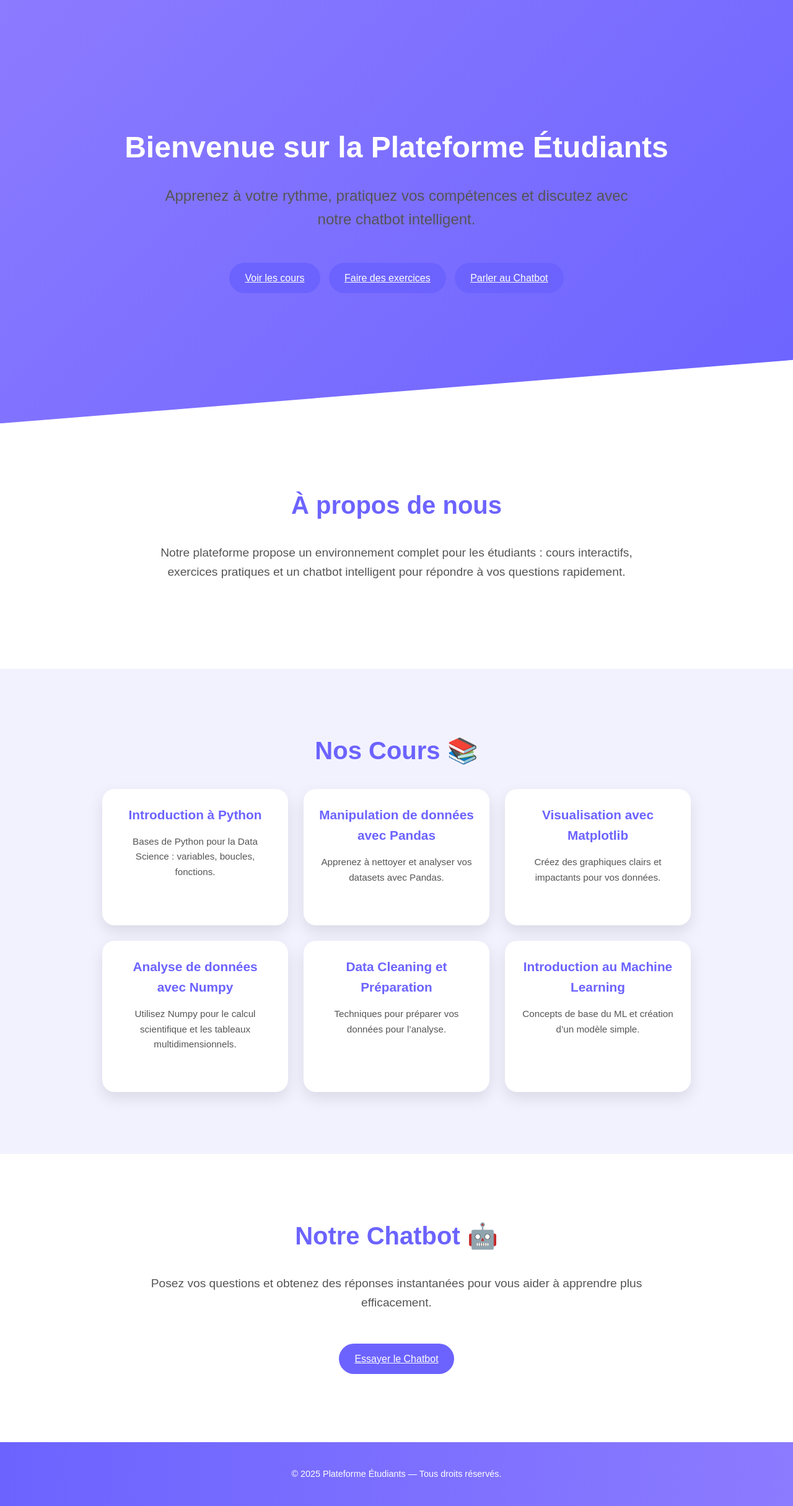
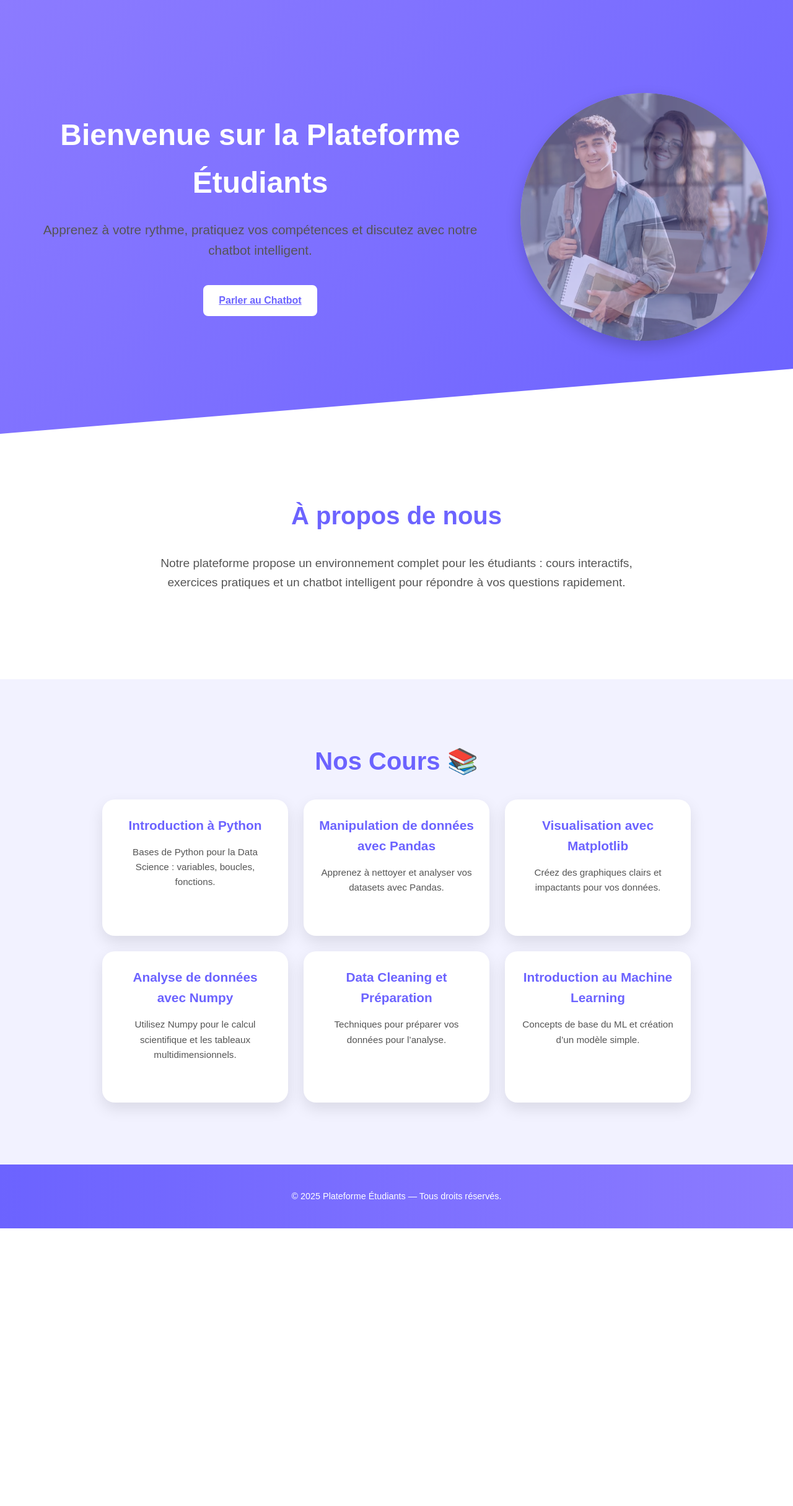
Before and after one commit to Eya200004/ETUDIANTS_WEBSITE, a PHP site: page / in a window 1280 px wide. Shown: the part 86-2516 px from the top of the page at 62% size. After the commit the page ends 2068 px from the top, so only its background shows below. Run offline with PHP 8.4, Linux system fonts and the light colour scheme.

Commit message:
moodif dans la page acceuil

```diff
--- a/includes/header.php
+++ b/includes/header.php
@@ -64,15 +64,104 @@ section p { max-width: 800px; margin: 0 auto 40px auto; font-size: 1.2rem; color
 
 /*HERO */
 .hero {
-    background: linear-gradient(135deg, #8C7BFF, #6C63FF);
-    color: white;
-    padding: 200px 20px;
-    clip-path: polygon(0 0, 100% 0, 100% 85%, 0 100%);
+  background: linear-gradient(135deg, #8C7BFF, #6C63FF);
+  color: white;
+  padding: 150px 40px;
+  clip-path: polygon(0 0, 100% 0, 100% 85%, 0 100%);
+  display: flex;
+  justify-content: center;
+  align-items: center;
 }
 
-.hero h1 { font-size: 3rem; margin-bottom: 20px; }
-.hero p { font-size: 1.5rem; margin-bottom: 40px; }
+.hero-content {
+  display: flex;
+  flex-wrap: wrap;
+  align-items: center;
+  justify-content: space-between;
+  max-width: 1200px;
+  width: 100%;
+  gap: 40px;
+}
 
+.hero-text {
+  flex: 1 1 500px;
+}
+
+.hero-text h1 {
+  font-size: 3rem;
+  margin-bottom: 20px;
+}
+
+.hero-text p {
+  font-size: 1.3rem;
+  margin-bottom: 30px;
+}
+
+.hero-buttons {
+ justify-content: center;
+}
+
+.button {
+  display: inline-block;
+  background: white;
+  color: #6C63FF;
+  padding: 12px 25px;
+  border-radius: 8px;
+  font-weight: bold;
+  transition: all 0.3s ease;
+}
+
+.button:hover {
+  background: #f5f3ff;
+  transform: translateY(-3px);
+}
+
+
+.hero-slider {
+  position: relative;
+  width: 400px;
+  height: 400px;
+  overflow: hidden;
+  border-radius: 50%;
+  box-shadow: 0 10px 25px rgba(0,0,0,0.2);
+}
+
+/* Toutes les images superposées */
+.hero-slider img {
+  position: absolute;
+  width: 100%;
+  height: 100%;
+  object-fit: cover;
+  border-radius: 50%;
+  top: 0;
+  left: 0;
+  opacity: 0;
+  animation: fade 24s infinite ease-in-out;
+}
+
+@keyframes fade {
+  0% { opacity: 0; }
+  5% { opacity: 1; }
+  25% { opacity: 1; }
+  30% { opacity: 0; }
+  100% { opacity: 0; }
+}
+
+
+.hero-slider img:nth-child(1) { animation-delay: 0s; }
+.hero-slider img:nth-child(2) { animation-delay: 6s; }
+.hero-slider img:nth-child(3) { animation-delay: 12s; }
+.hero-slider img:nth-child(4) { animation-delay: 18s; }
+
+@media (max-width: 900px) {
+  .hero-slider {
+    width: 280px;
+    height: 280px;
+  }
+}
+
+
+/* about */
 .about {
     background: #fff;
 }
@@ -103,7 +192,6 @@ section p { max-width: 800px; margin: 0 auto 40px auto; font-size: 1.2rem; color
 .card h3 { color: #6C63FF; margin-bottom: 15px; font-size: 1.3rem; }
 .card p { font-size: 0.95rem; color: #555; }
 
-.chatbot-section { background:#fff; }
 
 /* footer */
 footer {
@@ -120,10 +208,11 @@ footer {
     <div class="logo">🎓 Étudiants+</div>
     <nav>
         <ul>
-            <li><a href="/index.php">Accueil</a></li>
-            <li><a href="/pages/cours.php">Cours</a></li>
-            <li><a href="/pages/exercice.php">Exercices</a></li>
-            <li><a href="/pages/chatbot.py">Chatbot</a></li>
+            <li><a href="index.php">Accueil</a></li>
+            <li><a href="pages/cours.php">Cours</a></li>
+            <li><a href="pages/exercice.php">Exercices</a></li>
+            <li><a href="pages/chatbot.py">Chatbot</a></li>
         </ul>
     </nav>
 </header>
+</body>
--- a/index.php
+++ b/index.php
@@ -1,12 +1,27 @@
 <?php include("includes/header.php"); ?>
 
 <section class="hero">
-    <h1>Bienvenue sur la Plateforme Étudiants </h1>
-    <p>Apprenez à votre rythme, pratiquez vos compétences et discutez avec notre chatbot intelligent.</p>
-    <a href="pages/cours.php" class="button">Voir les cours</a>
-    <a href="pages/exercice.php" class="button">Faire des exercices</a>
-    <a href="pages/chatbot.py" class="button">Parler au Chatbot</a>
+  <div class="hero-content">
+    <div class="hero-text">
+      <h1>Bienvenue sur la Plateforme Étudiants</h1>
+      <p>Apprenez à votre rythme, pratiquez vos compétences et discutez avec notre chatbot intelligent.</p>
+      <div class="hero-buttons">
+        <a href="pages/chatbot.py" class="button">Parler au Chatbot</a>
+      </div>
+    </div>
+
+    <div class="hero-slider">
+
+        <img src="photos/student.jpg" alt="Étudiant 2">
+        <img src="photos/etudiant2.webp" alt="Étudiant 2">
+        <img src="photos/student2.jpg" alt="Étudiant 3">
+        <img src="photos/student1.jpg" alt="Étudiant 2">
+
+    </div>
+
+  </div>
 </section>
+
 
 <section class="about">
     <h2>À propos de nous</h2>
@@ -44,10 +59,4 @@
 </section>
 
 
-<section class="chatbot-section">
-    <h2>Notre Chatbot 🤖</h2>
-    <p>Posez vos questions et obtenez des réponses instantanées pour vous aider à apprendre plus efficacement.</p>
-    <a href="pages/chatbot.py" class="button">Essayer le Chatbot</a>
-</section>
-
 <?php include("includes/footer.php"); ?>
```
Also changed, not shown: photos/etudiant2.webp (added), photos/student.jpg (added), photos/student1.jpg (added), photos/student2.jpg (added).
